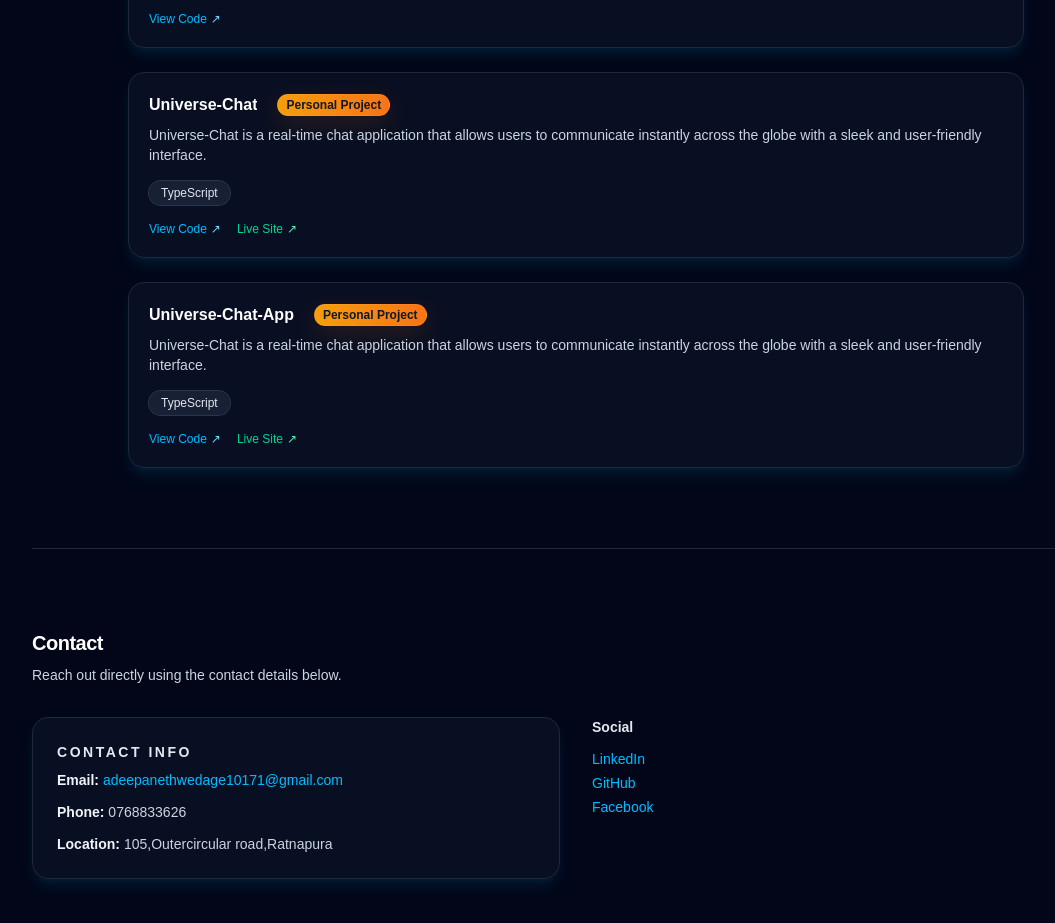
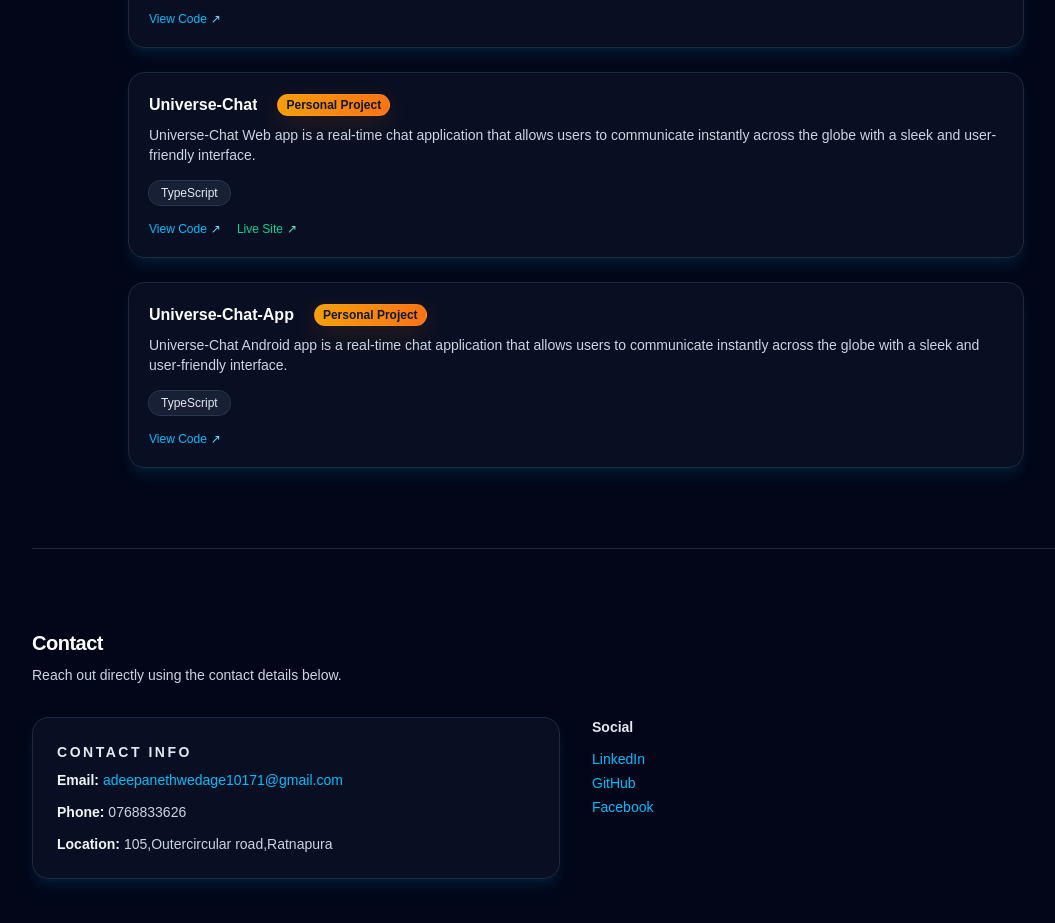
Before and after one commit to ANWedage/My-portfolio, a Next.js app: page / in a window 1280 px wide. Shown: the part 4420-5343 px from the top of the page, without its empty margins (64-1119 px from the left). Built offline with nearby package versions, Linux system fonts and the light colour scheme.

Commit message:
few updates

```diff
--- a/app/components/ProjectsSection.tsx
+++ b/app/components/ProjectsSection.tsx
@@ -37,7 +37,7 @@ const projects = [
   },
   {
     title: "Universe-Chat",
-    description: "Universe-Chat is a real-time chat application that allows users to communicate instantly across the globe with a sleek and user-friendly interface.",
+    description: "Universe-Chat Web app is a real-time chat application that allows users to communicate instantly across the globe with a sleek and user-friendly interface.",
     tech: ["TypeScript"],
     github: "https://github.com/ANWedage/Universe-Chat",
     live: "https://universe-chat.vercel.app/",
@@ -45,10 +45,9 @@ const projects = [
   },
   {
     title: "Universe-Chat-App",
-    description: "Universe-Chat is a real-time chat application that allows users to communicate instantly across the globe with a sleek and user-friendly interface.",
+    description: "Universe-Chat Android app is a real-time chat application that allows users to communicate instantly across the globe with a sleek and user-friendly interface.",
     tech: ["TypeScript"],
-    github: "https://github.com/ANWedage/Universe-Chat",
-    live: "https://universe-chat.vercel.app/",
+    github: "https://github.com/ANWedage/Universe-Chat-App",
     personal: true,
   }
 ];
```
